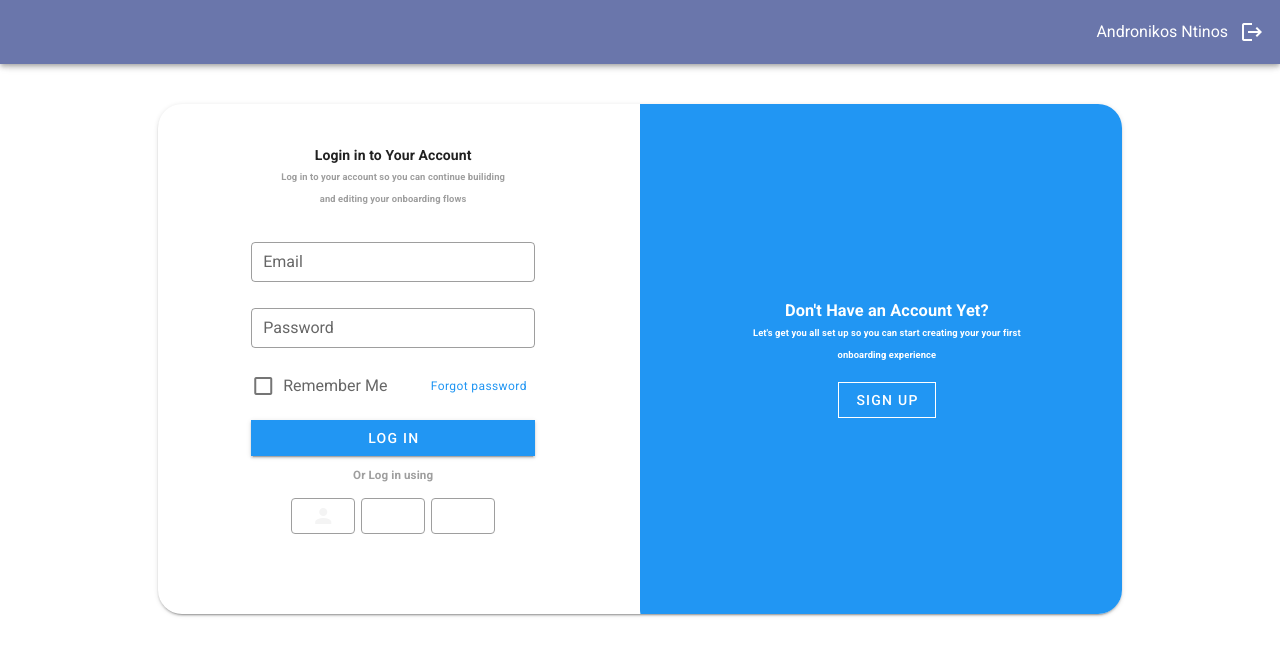
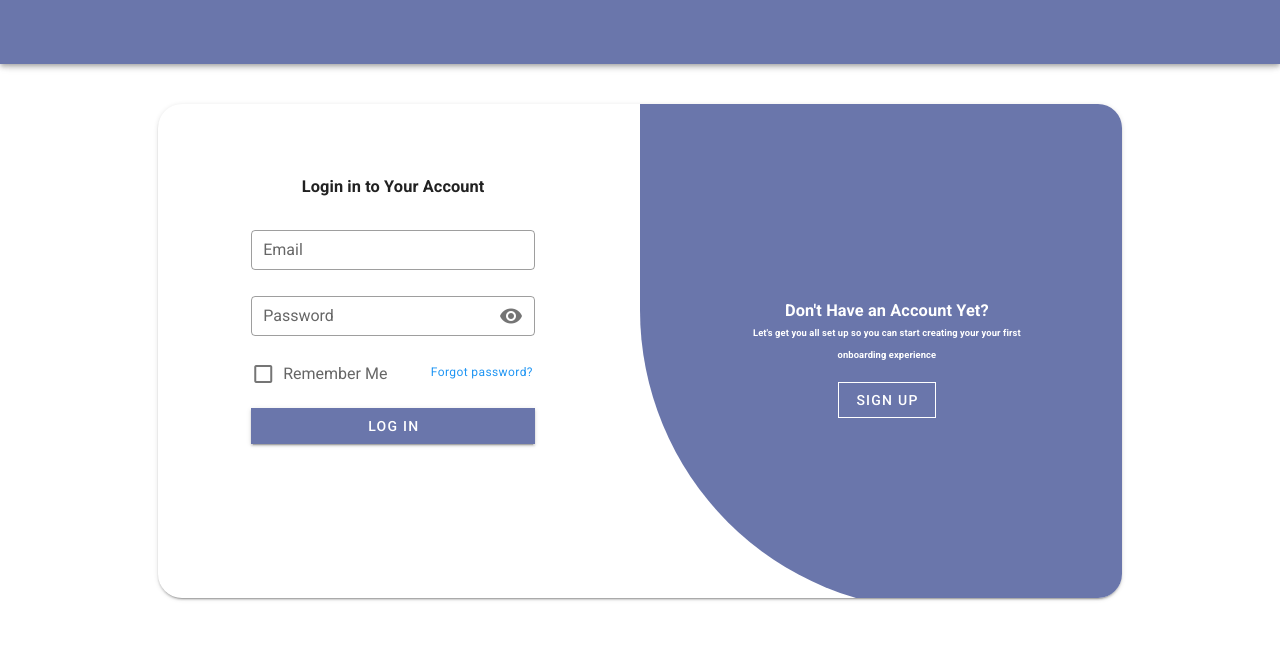
Before and after one commit to AndronikosN/calendar-work-from-home-front, a Vue app: page / in a window 1280 px wide. Shown: the top 656 px of the page. Built offline with nearby package versions, Linux system fonts and the light colour scheme.

Commit message:
added router, added loggedin in store, change colors, fixed login page, edit photo, hide info if !loggedin

```diff
--- a/package.json
+++ b/package.json
@@ -10,6 +10,7 @@
   "dependencies": {
     "core-js": "^3.6.5",
     "vue": "^2.6.11",
+    "vue-router": "^3.6.5",
     "vuetify": "^2.6.0",
     "vuex": "^3.1.2"
   },
--- a/src/App.vue
+++ b/src/App.vue
@@ -2,23 +2,19 @@
   <v-app>
     <Appbar/>
     <v-main>
-      <Login/>
+      <router-view></router-view>
     </v-main>
   </v-app>
 </template>
 
 <script>
 import Appbar from './components/Appbar.vue';
-import Dashboard from './components/Dashboard.vue';
-import Login from './components/Login.vue';
 
 export default {
   name: 'App',
 
   components: {
     Appbar,
-    Dashboard,
-    Login,
   },
 
   data: () => ({
--- a/src/components/Appbar.vue
+++ b/src/components/Appbar.vue
@@ -22,13 +22,17 @@
         class="shrink hidden-sm-and-down mt-1 ml-10"
         contain
         :src="WorkImage"
-        width="350"
+        width="250"
         />
 
-      <v-spacer></v-spacer>
-      {{$store.getters.loggedInUser.first_name}}
-      {{$store.getters.loggedInUser.last_name}}
-      <v-btn icon>
+      <v-spacer  v-if="$store.getters.loggedIn == true" />
+      <div  v-if="$store.getters.loggedIn == true">
+        {{$store.getters.loggedInUser.first_name}}
+        {{$store.getters.loggedInUser.last_name}}
+      </div>
+      <v-btn @click="logout()"
+             v-if="$store.getters.loggedIn == true"
+             icon>
         <v-icon>mdi-logout</v-icon>
       </v-btn>
     </v-app-bar>
@@ -39,12 +43,19 @@
 import iLinkWhite from '../assets/iLinkWhite.png'
 import WorkFromHome from '../assets/WorkFromHome.png'
 
+
   export default {
     name: 'Appbar',
     data: () => ({
         iLinkImage: iLinkWhite,
         WorkImage: WorkFromHome,
-    })
+    }),
+    methods: {
+      logout() {
+        this.$store.commit('setLoggedIn', false)
+        this.$router.push({path: '/'})
+      }
+    }
   }
 </script>
 
--- a/src/components/Login.vue
+++ b/src/components/Login.vue
@@ -9,62 +9,62 @@
                 <v-window-item :value="1">
                   <v-row>
                     <v-col cols="12" md="6">
-                      <v-card-text class="mt-6">
-                        <h4 class="text-center">Login in to Your Account</h4>
-                        <h6 class="text-center  grey--text">
-                          Log in to your account so you can continue builiding <br>and editing your onboarding flows</h6>
+                      <v-card-text class="mt-14">
+                        <h3 class="text-center">Login in to Your Account</h3>
+                        <h6 class="text-center  grey--text"></h6>
                         <v-row align="center" justify="center">
                           <v-col cols="12" sm="8">
                             <v-text-field
                                 label="Email"
                                 outlined
                                 dense
-                                color="blue"
                                 autocomplete="false"
                                 class="mt-8"
                             />
                             <v-text-field
                                 label="Password"
+                                :append-icon="visiblePass ? 'mdi-eye-off' : 'mdi-eye'"
+                                @click:append="changeVisibility()"
                                 outlined
                                 dense
-                                color="blue"
                                 autocomplete="false"
-                                type="password"
-
-                            />
+                                :type="visiblePass ? 'text' : 'password'"
+                            >
+                            </v-text-field>
                             <v-row>
                               <v-col cols="12" sm="7">
                                 <v-checkbox
                                     label="Remember Me"
                                     class="mt-n1"
-                                    color="blue"
                                 ></v-checkbox>
                               </v-col>
                               <v-col cols="12" sm="5">
-                                <span class="caption blue--text">Forgot password</span>
+                                <p class="caption blue--text">
+                                  Forgot password?
+                                </p>
                               </v-col>
                             </v-row>
-                            <v-btn color="blue" dark block tile>Log in</v-btn>
+                            <v-btn @click="login()"
+                                :color="$vuetify.theme.themes.light.primary"
+                                dark block tile>
+                              Log in
+                            </v-btn>
 
-                            <h5
-                                class="text-center  grey--text mt-2 mb-3"
-                            >Or Log in using</h5>
-                            <div class="d-flex  justify-space-between align-center mx-10 mb-16">
-                              <v-btn depressed outlined color="grey">
-                                <v-icon :color="$vuetify.theme.themes.light.background">mdi-account</v-icon>
-                              </v-btn>
-                              <v-btn depressed outlined color="grey">
-                                <v-icon color="blue">fab fa-facebook-f</v-icon>
-                              </v-btn>
-                              <v-btn depressed outlined color="grey">
-                                <v-icon color="light-blue lighten-3">fab fa-twitter</v-icon>
-                              </v-btn>
-                            </div>
+<!--                            <div class="d-flex  justify-space-between align-center mt-8 mx-10 mb-16">
+
+                              <v-icon :color="$vuetify.theme.themes.light.accent">mdi-account</v-icon>
+
+                              <v-icon color="blue">fab fa-facebook-f</v-icon>
+
+                              <v-icon color="light-blue lighten-3">fab fa-twitter</v-icon>
+                            </div>-->
                           </v-col>
                         </v-row>
                       </v-card-text>
                     </v-col>
-                    <v-col cols="12" md="6" class="blue rounded-bl-xl">
+                    <v-col cols="12" md="6"
+                           :style="{backgroundColor: $vuetify.theme.themes.light.primary}"
+                           class="rounded-bl-xl">
                       <div style="  text-align: center; padding: 180px 0;">
                         <v-card-text class="white--text">
                           <h3 class="text-center ">Don't Have an Account Yet?</h3>
@@ -190,11 +190,30 @@
 </template>
 
 <script>
+
 export default {
   name: 'Dashboard',
+  data: () => ({
+    step: 1,
+    visiblePass: false,
+  }),
+  methods: {
+    login() {
+      this.$store.commit('setLoggedIn',true)
+      this.$router.push({path:'/dashboard'})
+    },
+    changeVisibility() {
+      this.visiblePass = !this.visiblePass
+    }
+  }
 }
 </script>
 
 <style scoped>
-
+.v-application .rounded-bl-xl {
+  border-bottom-left-radius: 300px !important;
+}
+.v-application .rounded-br-xl {
+  border-bottom-right-radius: 300px !important;
+}
 </style>
--- a/src/main.js
+++ b/src/main.js
@@ -2,11 +2,13 @@ import Vue from 'vue'
 import App from './App.vue'
 import vuetify from './plugins/vuetify'
 import store from './store'
+import router from "@/router";
 
 Vue.config.productionTip = false
 
 new Vue({
   vuetify,
   render: h => h(App),
-  store
+  store,
+  router
 }).$mount('#app')
--- a/src/plugins/vuetify.js
+++ b/src/plugins/vuetify.js
@@ -11,16 +11,16 @@ export default new Vuetify({
     theme: {
         themes: {
             light: {
-                primary: '#5e88fc',      // Soft Blue
-                secondary: '#ffb88c',    // Peachy Orange
-                accent: '#6ed3cf',       // Turquoise
-                error: '#ff7e67',        // Coral
-                info: '#a4a4a4',         // Light Gray
-                success: '#ffcc29',      // Yellow
-                background: '#f4f4f4',   // Light Gray
-                cardBackground: '#dfe6e9', // Cloudy Blue
-                text: '#2d3436',         // Charcoal Black
-                white: '#ffffff',        // White
+                primary: '#6A76AB',      // Periwinkle
+                secondary: '#F9EBB2',    // Pale Gold
+                accent: '#BFD7EA',       // Sky Blue
+                error: '#FF6666',        // Light Coral
+                info: '#DADADA',         // Light Gray
+                success: '#8ED081',      // Sage Green
+                background: '#F4F4F4',   // Platinum
+                cardBackground: '#E1E7E8', // Powder Blue
+                text: '#333333',         // Dark Charcoal
+                white: '#FFFFFF',        // White
 
                 primary2: '#7F74EB',      // Lavender
                 secondary2: '#FF7F50',    // Coral
--- /dev/null
+++ b/src/router.js
@@ -0,0 +1,19 @@
+import Vue from "vue";
+import VueRouter from "vue-router";
+import Dashboard from "@/components/Dashboard.vue";
+import Login from "@/components/Login.vue";
+
+Vue.use(VueRouter);
+
+const routes = [
+    {path:'', component: Login},
+    {path:'/dashboard', component: Dashboard}
+]
+
+const router = new VueRouter({
+    routes: routes,
+    mode: 'history'
+})
+//
+
+export default router
--- a/src/store.js
+++ b/src/store.js
@@ -9,7 +9,8 @@ export default new Vuex.Store({
     loggedInUser: {
       first_name: "Andronikos",
       last_name: "Ntinos"
-    }
+    },
+    loggedIn:false,
   },
   mutations: {
     setCounter: function(state,data) {
@@ -18,6 +19,9 @@ export default new Vuex.Store({
     setLoggedInUser: function (state,data) {
       state.loggedInUser = data
     },
+    setLoggedIn: function (state,data) {
+      state.loggedIn = data
+    },
   },
   actions: {
     // Your actions go here
@@ -25,5 +29,6 @@ export default new Vuex.Store({
   getters: {
     counter: (state) => state.counter,
     loggedInUser: (state) => state.loggedInUser,
+    loggedIn: (state) => state.loggedIn,
   },
 });
```
Also changed, not shown: src/assets/WorkFromHome.png, 1 other file (tests, documents, lock files or other folders).
